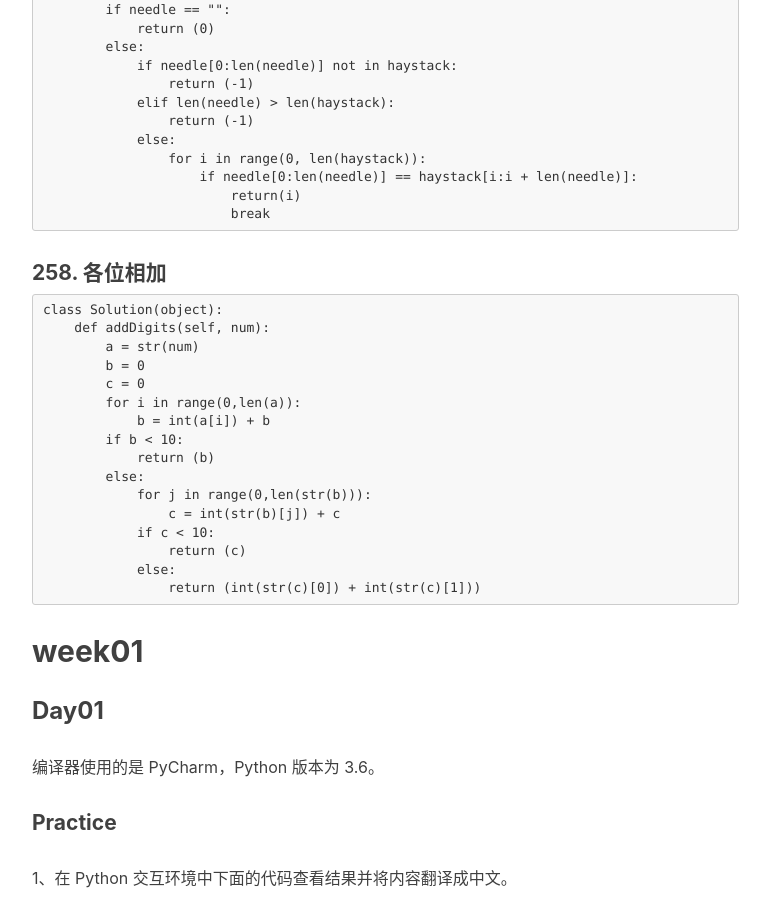
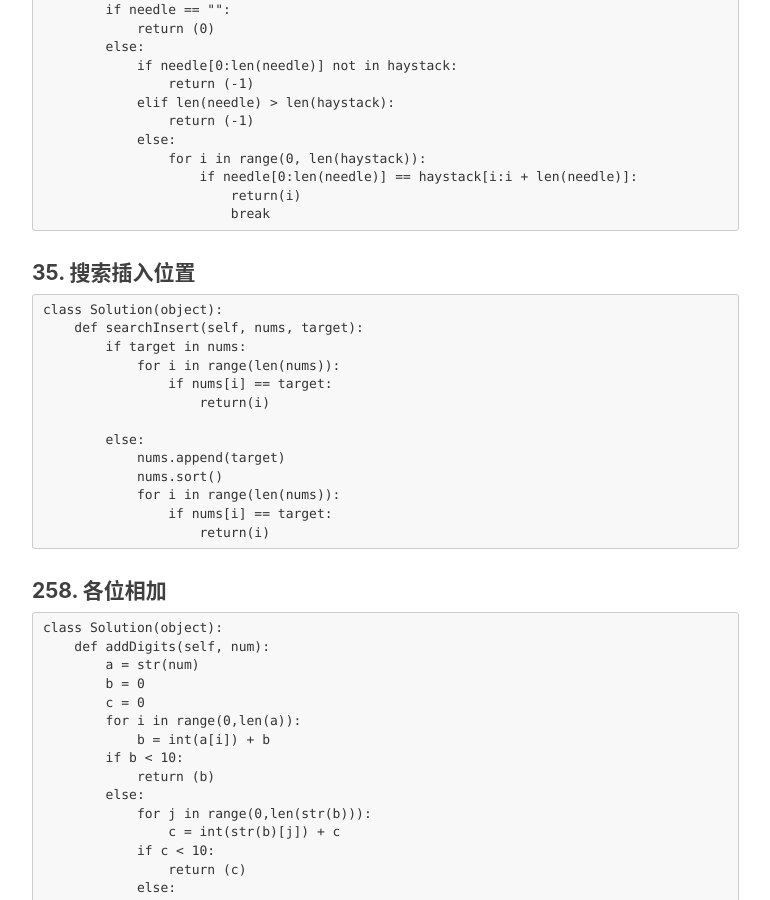
Before and after one commit to zapp926/blog, a Jekyll site: the page built from _posts/2019-03-03-Python.md, in a window 1280 px wide and 900 px high, scrolled down 1687 px. Shown: the whole window, without its empty margins (233-1003 px from the left). Built offline with Jekyll 4.4.1, drawn with Linux system fonts in a browser that asks for light colours; nearby versions of some CDN libraries; comment, search, counter and statistics services are not loaded.

Commit message:
Update 2019-03-03-Python.md

````diff
--- a/_posts/2019-03-03-Python.md
+++ b/_posts/2019-03-03-Python.md
@@ -82,6 +82,24 @@ class Solution(object):
                     if needle[0:len(needle)] == haystack[i:i + len(needle)]:
                         return(i)
                         break
+```
+
+#### 35. 搜索插入位置
+
+```Python
+class Solution(object):
+    def searchInsert(self, nums, target):
+        if target in nums:
+            for i in range(len(nums)):
+                if nums[i] == target:
+                    return(i)
+
+        else:
+            nums.append(target)
+            nums.sort()
+            for i in range(len(nums)):
+                if nums[i] == target:
+                    return(i)
 ```
 
 #### 258. 各位相加
````
